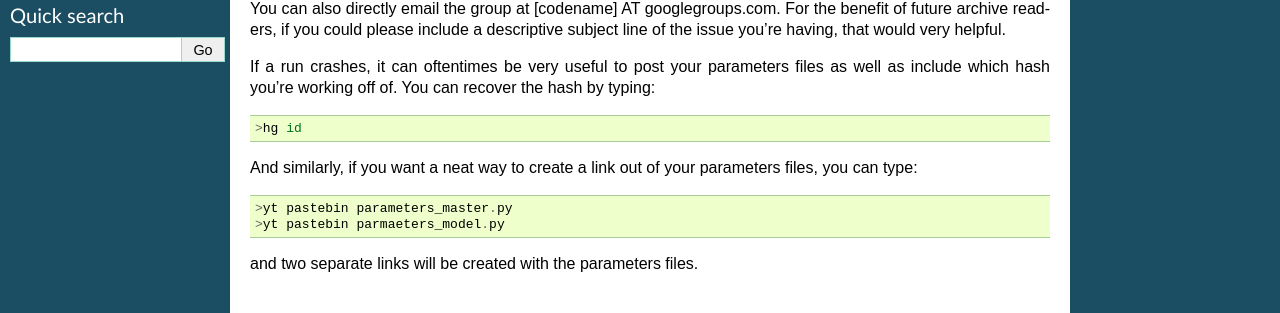
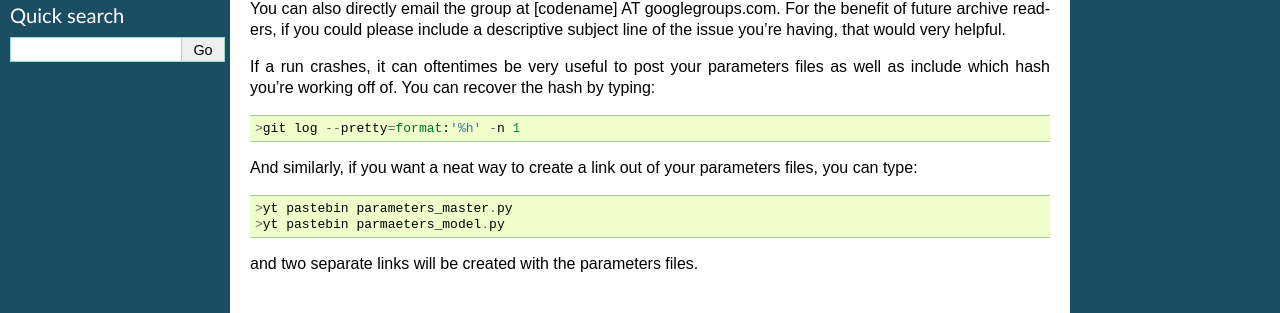
Before and after one commit to dnarayanan/powderday, a Sphinx documentation site: the page built from docs/getting_help.rst, in a window 1280 px wide. Shown: the part 171-484 px from the top of the page. Built offline with Sphinx 7.4.7, drawn with Linux system fonts in a browser that asks for light colours.

Commit message:
update getting_help.rst
Removed hg id, replaced with git version for finding hash

```diff
--- a/docs/getting_help.rst
+++ b/docs/getting_help.rst
@@ -16,7 +16,7 @@ If a run crashes, it can oftentimes be very useful to post your
 parameters files as well as include which hash you're working off of.
 You can recover the hash by typing::
 
-  >hg id
+  >git log --pretty=format:'%h' -n 1
 
 And similarly, if you want a neat way to create a link out of your
 parameters files, you can type::
```
